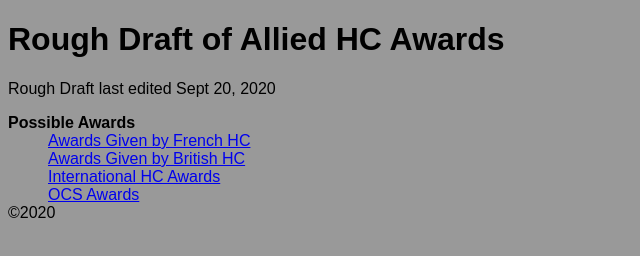
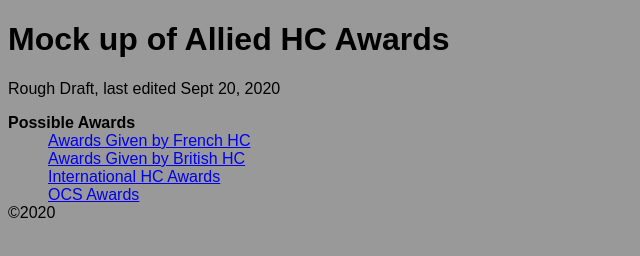
Before and after one commit to FakeAlliedHC/FakeAlliedHC.github.io, a plain HTML site: page index.html in a window 1280 px wide. Shown: the whole page, without its empty margins (0-640 px from the left). Drawn offline with Linux system fonts and the light colour scheme.

Commit message:
Update index.html

```diff
--- a/index.html
+++ b/index.html
@@ -9,10 +9,10 @@
 		<body>
 
 			<h1>
-				Rough Draft of Allied HC Awards
+				Mock up of Allied HC Awards
 			</h1>
 			<p>
-				Rough Draft last edited Sept 20, 2020
+				Rough Draft, last edited Sept 20, 2020
 			</p>
 			<header>
 				<h4>
```
